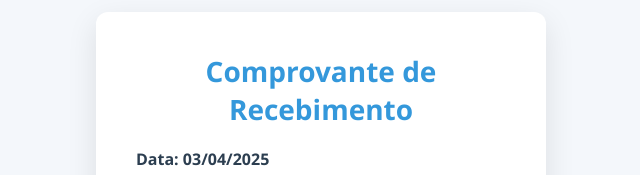
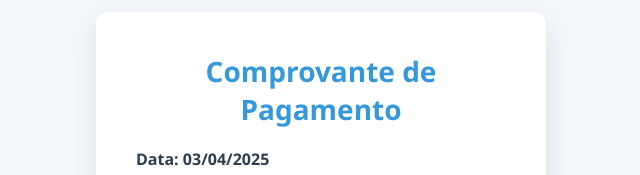
Before and after one commit to allanteixeira17/caixa-comprovante, a plain HTML site: page index.html in a window 1280 px wide. Shown: the part 164-339 px from the top of the page, without its empty margins (319-959 px from the left). Drawn offline with Linux system fonts and the light colour scheme.

Commit message:
Primeiro commit

```diff
--- a/index.html
+++ b/index.html
@@ -10,7 +10,7 @@
 
 <body>
   <div class="comprovante-container">
-    <h1>Comprovante de Recebimento</h1>
+    <h1>Comprovante de Pagamento</h1>
 
     <div class="informacoes">
       <p><span>Data:</span> <span id="data-atual"></span></p>
```
